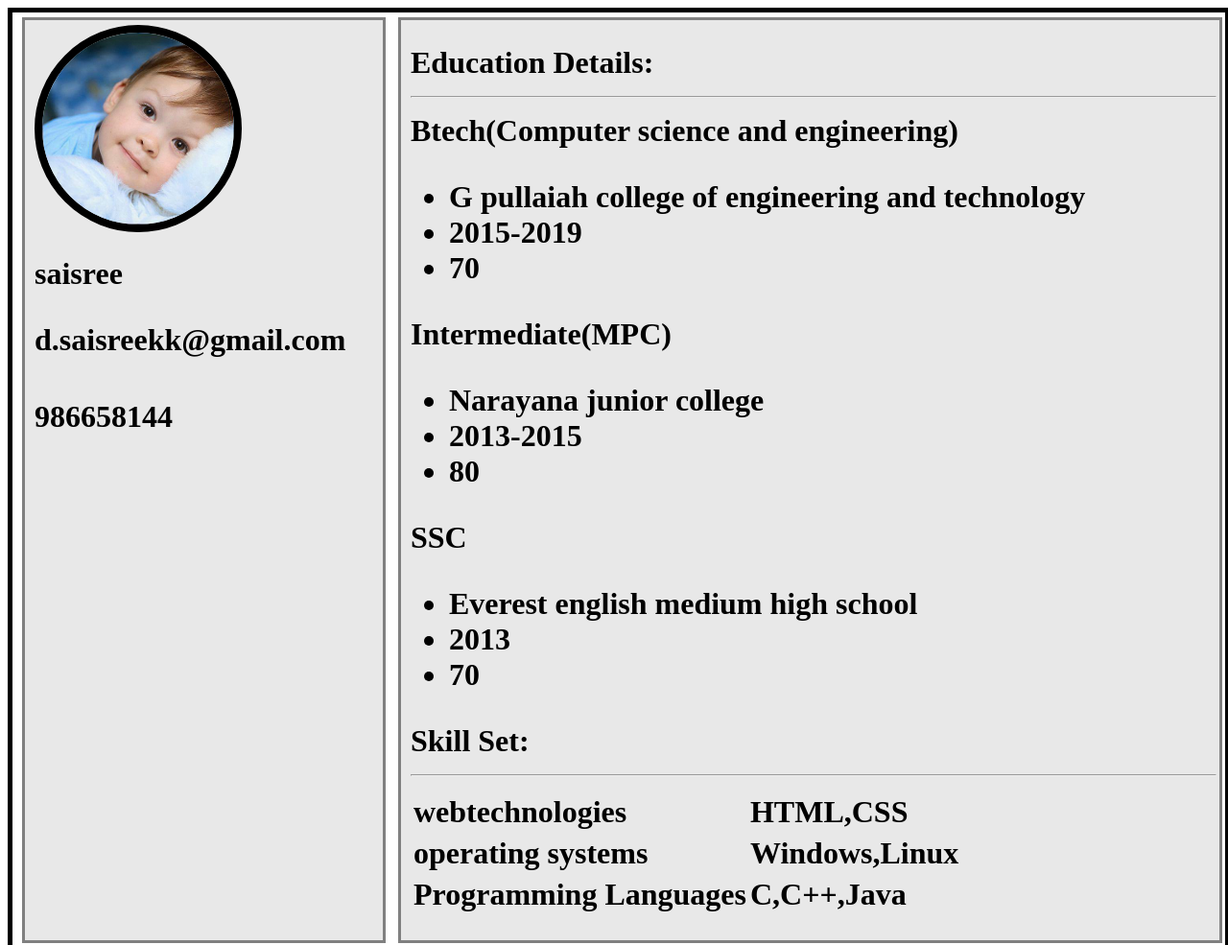
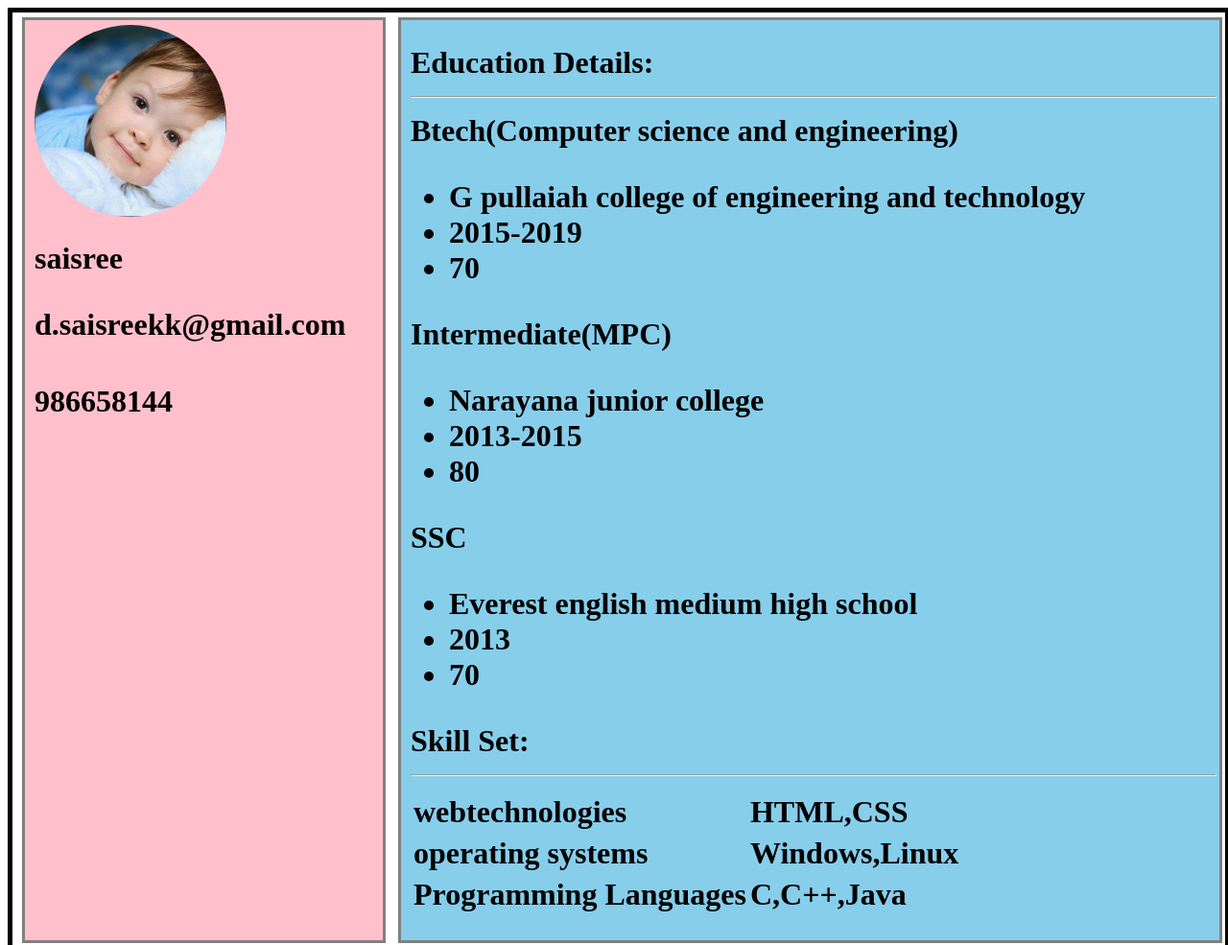
Before and after one commit to saisree1097/saisreeproject, a plain HTML site: page index.html in a window 1280 px wide. Shown: the top 985 px of the page at 96% size. Drawn offline with Linux system fonts and the light colour scheme.

Commit message:
Update style.css

```diff
--- a/style.css
+++ b/style.css
@@ -10,13 +10,13 @@
   border:3px solid grey;
   margin:5px 3px 2px 10px;
   padding: 5px 3px 2px 10px;
-  background-color: #E8E8E8		;
+  background-color: pink	;
   /* text-align: center; */
 }
 .left img{
   width:200px;
   border-radius: 50%;
-  border:8px solid black;
+  border:8px red;
  box-shadow:10px;
 }
 .right{
@@ -24,7 +24,7 @@
   border: 3px solid grey;
   margin: 5px 3px 2px 10px;
   padding: 5px 3px 2px 10px;
-  background-color: #E8E8E8;
+  background-color: skyblue;
   /* box-shadow: 3px 2px #000; */
   /* text-align: center; */
 }
```
